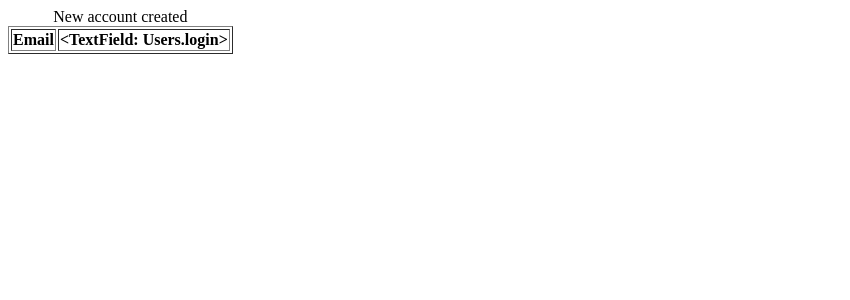
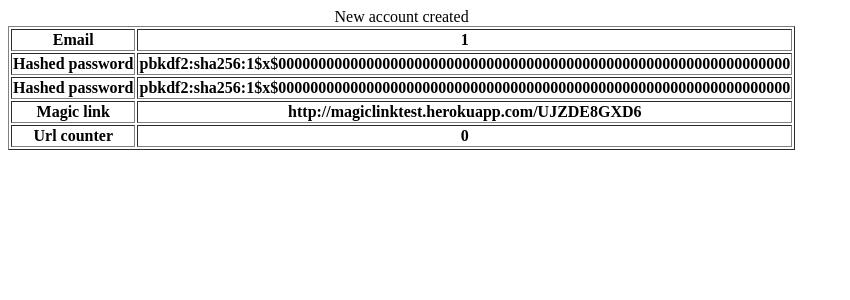
Before and after one commit to xalik111/MagicLink, a Flask app: page /index/1 in a window 1280 px wide. Shown: the top 300 px of the page, without its empty margins (0-850 px from the left). Run offline with Flask 2, Linux system fonts and the light colour scheme; data comes from the database, SQL or seed files in the repository; lists and menus that the app fills with data are empty.

Commit message:
6 commit

```diff
--- a/server/routes.py
+++ b/server/routes.py
@@ -28,7 +28,7 @@ def index(email):
         hash_pwd = generate_password_hash('Qwerty123')
         magiclink = ''.join(random.choice(string.ascii_uppercase + string.digits) for _ in range(10))
         Users.create(login=login, password=hash_pwd, magiclink=magiclink, url_counter=0)
-        return render_template('index.html', user=Users)
+        return render_template('index.html', email=login, password=hash_pwd, magiclink=magiclink, url_counter=0)
         #return 'User %s created %s' % (escape(email), magiclink)
 
 
--- a/server/templates/index.html
+++ b/server/templates/index.html
@@ -13,7 +13,23 @@
             <caption>New account created</caption>
             <tr>
                 <th>Email</th>
-                <th>{{user.login}}</th>
+                <th>{{email}}</th>
+            </tr>
+            <tr>
+                <th>Hashed password</th>
+                <th>{{password}}</th>
+            </tr>
+            <tr>
+                <th>Hashed password</th>
+                <th>{{password}}</th>
+            </tr>
+            <tr>
+                <th>Magic link</th>
+                <th>http://magiclinktest.herokuapp.com/{{magiclink}}</th>
+            </tr>
+            <tr>
+                <th>Url counter</th>
+                <th>0</th>
             </tr>
         </table>
     </div>
```
